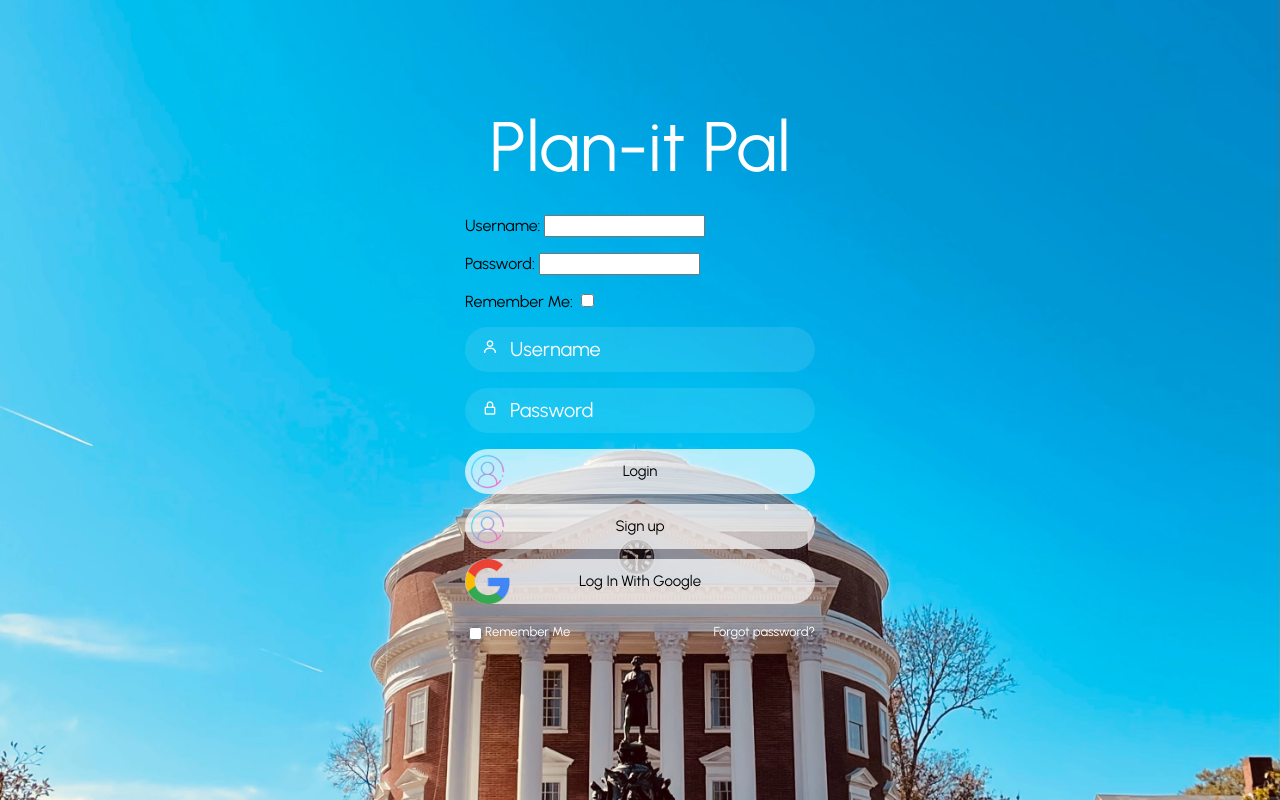
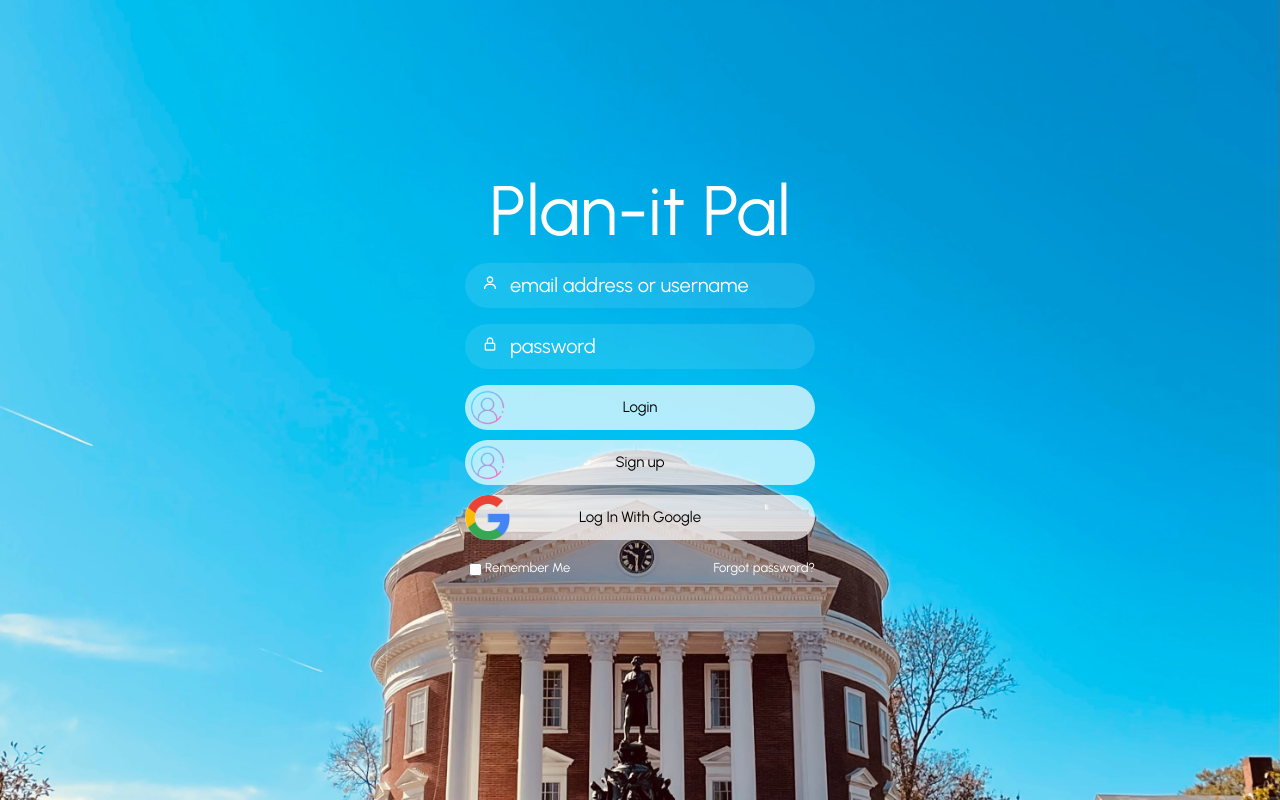
Before and after one commit to willbelcher/cs3240-project, a Django app: page /accounts/login/ in a window 1280 px wide. Run offline with Django 4.2, Linux system fonts and the light colour scheme; some libraries are stand-ins or nearby versions.

```diff
--- a/login/templates/account/login.html
+++ b/login/templates/account/login.html
@@ -32,20 +32,16 @@
 
             <form class="login" method="POST" action="{% url 'account_login' %}">
                 {% csrf_token %}
-                {{ form.as_p }}
-                {% if redirect_field_value %}
-                <input type="hidden" name="{{ redirect_field_name }}" value="{{ redirect_field_value }}" />
-                {% endif %}
 
                 <!-- Email/Username Field -->
                 <div class="input-field">
-                    <input type="text" class="input" name="login" required placeholder="Username" id="id_login">
+                    <input type="text" class="input" name="login" required placeholder="email address or username" id="id_login">
                     <i class='bx bx-user' ></i>
                 </div>
 
                 <!-- Password Field -->
                 <div class="input-field">
-                    <input type="Password" class="input" name="password" required placeholder="Password" id="id_password">
+                    <input type="Password" class="input" name="password" required placeholder="password" id="id_password">
                     <i class='bx bx-lock-alt'></i>
                 </div>
 
@@ -57,6 +53,12 @@
                     }
                 </style>
 
+            <!-- Signin Logo -->
+            <style>
+                .regular-login {
+                    background-image: url('{% static "img/login_logo.png" %}');
+                }
+            </style>
 
                 <!-- Google Logo -->
                 <style>
@@ -79,7 +81,7 @@
 
             <div class="two-col">
                 <div class="one">
-                    <input type="checkbox" name="remember" id="id_remember">
+                   <input type="checkbox" name="" id="check">
                    <label for="check">Remember Me</label>
                 </div>
                 <div class="two">
@@ -87,6 +89,5 @@
                 </div>
             </div>
         </div>
-        </form>
 </body>
 </html>
```
Lines whose indentation alone changed are shown as unchanged.
